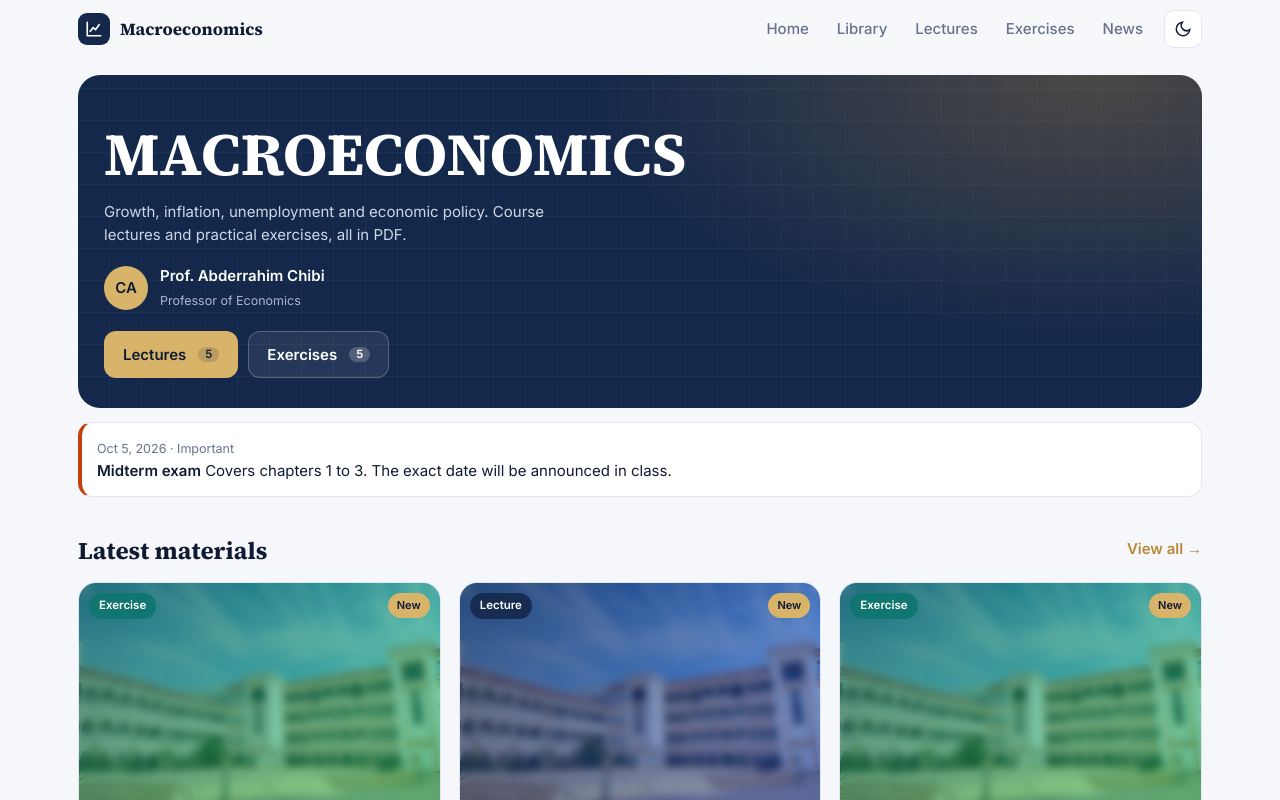
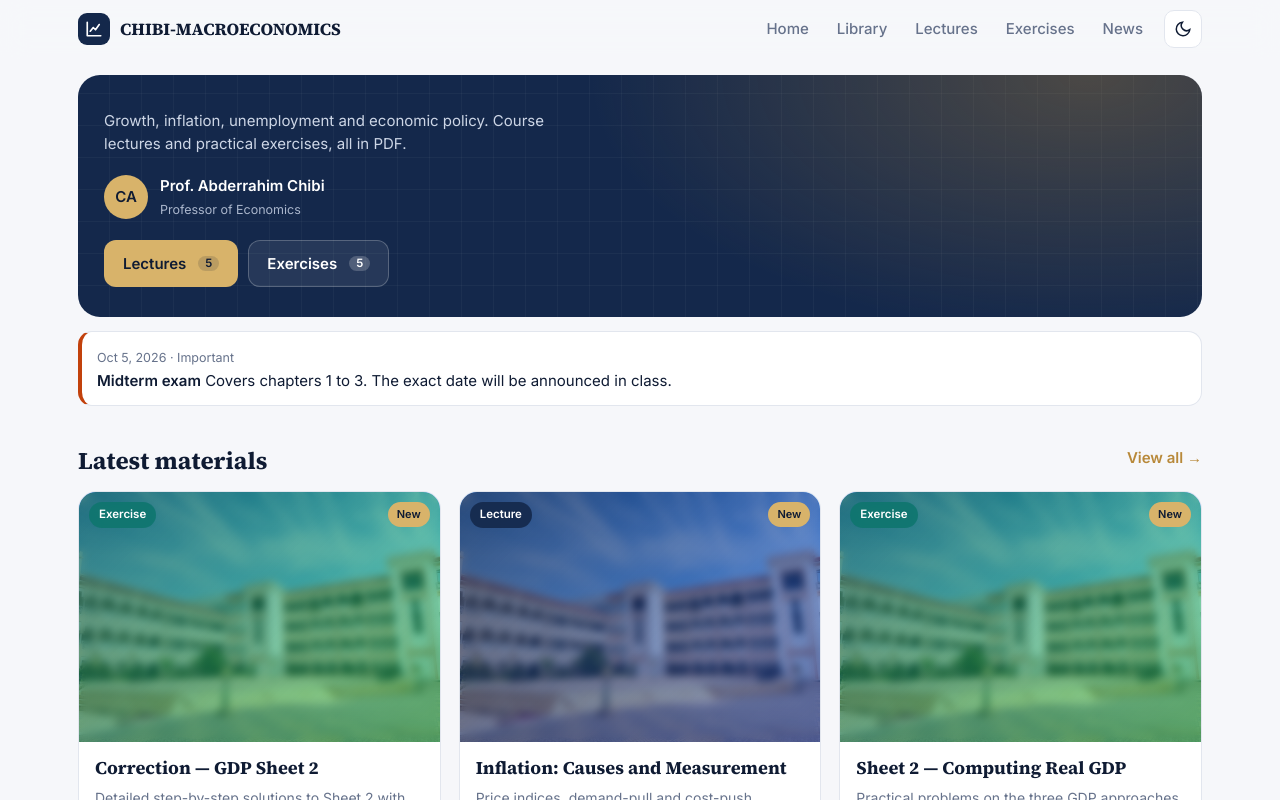
Before and after one commit to Seddardz/macroeconomics-porta, a Next.js app: page / in a window 1280 px wide. Shown: the top 800 px of the page. Built offline with nearby package versions, Linux system fonts and the light colour scheme.

Commit message:
Update 061020260424

```diff
--- a/src/app/page.tsx
+++ b/src/app/page.tsx
@@ -25,7 +25,7 @@ export default function Home() {
                 lineHeight: "1.4",
               }}
             ></div>
-            <h1>MACROECONOMICS</h1>
+            {/* <h1>MACROECONOMICS</h1> */}
             <p>
               Growth, inflation, unemployment and economic policy. Course
               lectures and practical exercises, all in PDF.
--- a/src/components/LayoutUI.tsx
+++ b/src/components/LayoutUI.tsx
@@ -44,7 +44,7 @@ export function Header() {
                 <path d="m7 15 4-5 3 3 5-7" />
               </svg>
             </span>
-            Macroeconomics
+            CHIBI-MACROECONOMICS
           </Link>
           <nav className="links">
             <Link href="/" aria-current={pathname === "/" ? "page" : undefined}>
```
